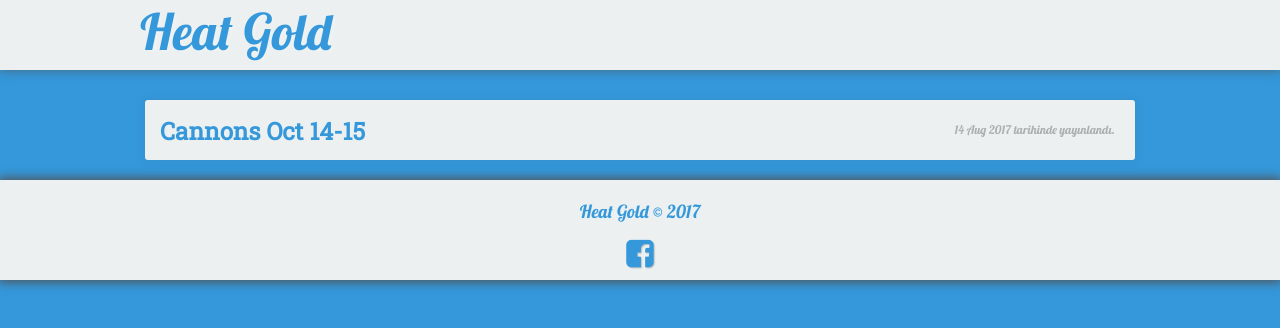
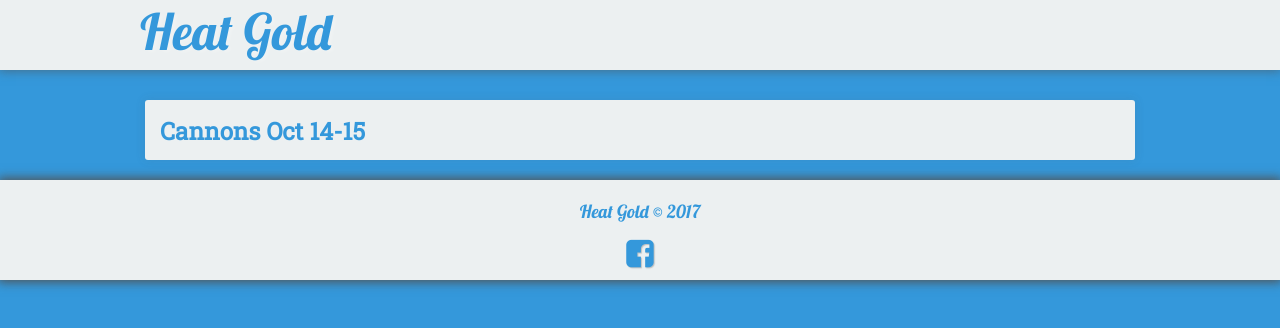
Before and after one commit to seanmerrow/ecf, a Jekyll site: the page built from schedule/index.md, in a window 1280 px wide. Shown: the top 328 px of the page. Built offline with Jekyll 4.4.1, drawn with Linux system fonts in a browser that asks for light colours; nearby versions of some CDN libraries.

Commit message:
Update post-index.html

```diff
--- a/_layouts/post-index.html
+++ b/_layouts/post-index.html
@@ -66,9 +66,6 @@
             <div class="yazi">
               <div class="ustr">
                 <h2><a href="{{ site.url }}{{ post.url }}">{{ post.title }}</a></h2>
-                <div class="yazibilgisi">
-                  {{ post.date | date_to_string }} tarihinde yayınlandı.
-                </div>
               </div>
             </div>
           {% endif %}
```
